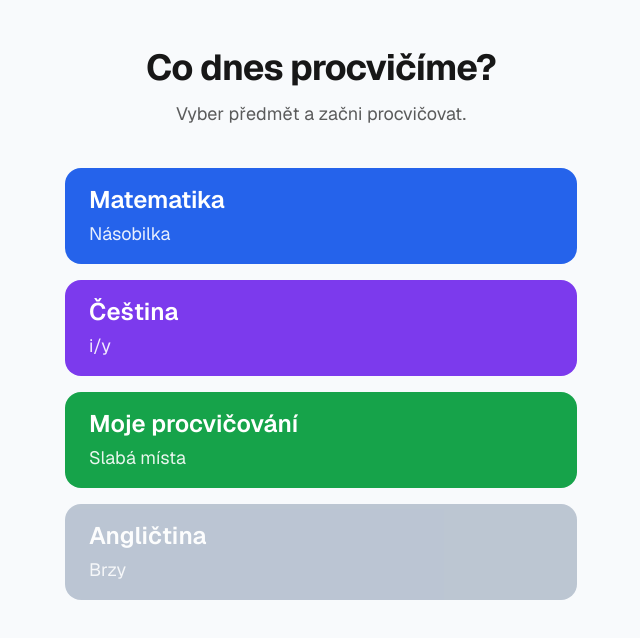
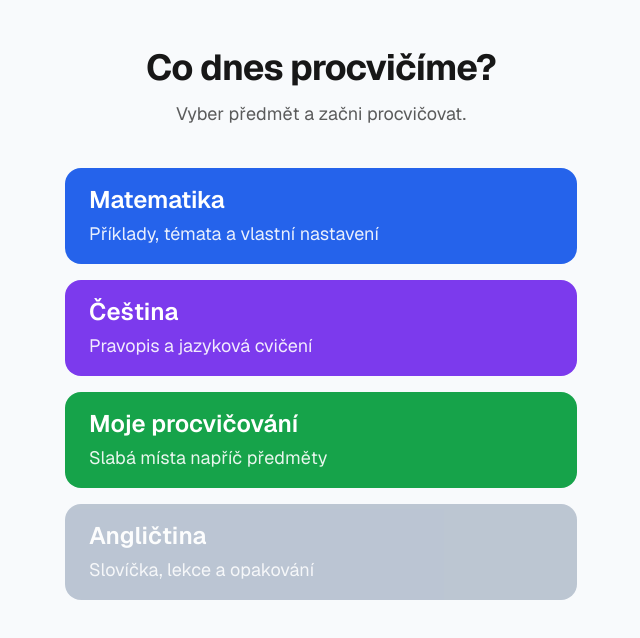
Before and after one commit to git-testovaci/manas-uceni, a Next.js app: page / in a window 1280 px wide. Shown: the top 638 px of the page, without its empty margins (319-959 px from the left). Built offline with nearby package versions, Linux system fonts and the light colour scheme.

Commit message:
chore: align navigation with scalable subject structure

```diff
--- a/app/czech/page.tsx
+++ b/app/czech/page.tsx
@@ -3,7 +3,8 @@ import { PageShell } from "@/components/layout/PageShell";
 
 export const metadata: Metadata = {
   title: "Čeština",
-  description: "Procvičuj pravopis i/y – vyber správné písmeno.",
+  description:
+    "Procvičování češtiny – výběr gramatických témat a jazykových cvičení.",
 };
 
 export default function CzechPage() {
@@ -13,7 +14,9 @@ export default function CzechPage() {
         Čeština
       </h1>
       <p className="mt-4 text-lg text-foreground/70">
-        Tato sekce se připravuje.
+        Tato sekce se připravuje. První téma bude i/y, ale čeština tím
+        nekončí – později půjdou přidat další gramatická témata uvnitř tohoto
+        předmětu.
       </p>
     </PageShell>
   );
--- a/app/math/page.tsx
+++ b/app/math/page.tsx
@@ -2,8 +2,9 @@ import type { Metadata } from "next";
 import { PageShell } from "@/components/layout/PageShell";
 
 export const metadata: Metadata = {
-  title: "Násobilka",
-  description: "Procvičuj násobilku – zadej výsledek a nauč se postup.",
+  title: "Matematika",
+  description:
+    "Procvičování matematiky – výběr témat, filtry a vlastní nastavení příkladů.",
 };
 
 export default function MathPage() {
@@ -13,7 +14,16 @@ export default function MathPage() {
         Matematika
       </h1>
       <p className="mt-4 text-lg text-foreground/70">
-        Tato sekce se připravuje.
+        Tato sekce se připravuje. Později zde bude výběr témat a vlastní
+        filtry před startem procvičování.
+      </p>
+      <p className="mt-3 text-base text-foreground/70">
+        Témata: sčítání, odčítání, násobení, dělení, dělení se zbytkem,
+        kombinace.
+      </p>
+      <p className="mt-3 text-base text-foreground/70">
+        Filtry: rozsahy čísel, konkrétní hodnoty, vybrané násobky/dělitele,
+        počet příkladů. Např. dělení se zbytkem: 14 ÷ 4 = 3 zbytek 2.
       </p>
     </PageShell>
   );
--- a/app/page.tsx
+++ b/app/page.tsx
@@ -17,24 +17,24 @@ export default function Home() {
         <SubjectCard
           href="/math"
           title="Matematika"
-          description="Násobilka"
+          description="Příklady, témata a vlastní nastavení"
           variant="math"
         />
         <SubjectCard
           href="/czech"
           title="Čeština"
-          description="i/y"
+          description="Pravopis a jazyková cvičení"
           variant="czech"
         />
         <SubjectCard
           href="/practice"
           title="Moje procvičování"
-          description="Slabá místa"
+          description="Slabá místa napříč předměty"
           variant="practice"
         />
         <SubjectCard
           title="Angličtina"
-          description="Brzy"
+          description="Slovíčka, lekce a opakování"
           variant="english"
           disabled
         />
--- a/app/practice/page.tsx
+++ b/app/practice/page.tsx
@@ -3,7 +3,8 @@ import { PageShell } from "@/components/layout/PageShell";
 
 export const metadata: Metadata = {
   title: "Moje procvičování",
-  description: "Procvičuj slabá místa z dřívějších chyb.",
+  description:
+    "Smíšené procvičování napříč předměty – slabá místa nebo vlastní výběr.",
 };
 
 export default function PracticePage() {
@@ -13,7 +14,12 @@ export default function PracticePage() {
         Moje procvičování
       </h1>
       <p className="mt-4 text-lg text-foreground/70">
-        Tato sekce se připravuje.
+        Tato sekce se připravuje. Později zde půjde procvičovat napříč
+        předměty – matematika, čeština i angličtina.
+      </p>
+      <p className="mt-3 text-base text-foreground/70">
+        Režim bude buď ze slabých míst chytrého opakování, nebo podle
+        vlastního nastavení, které si dítě zvolí.
       </p>
     </PageShell>
   );
```
Also changed, not shown: 5 other files (tests, documents, lock files or other folders).
